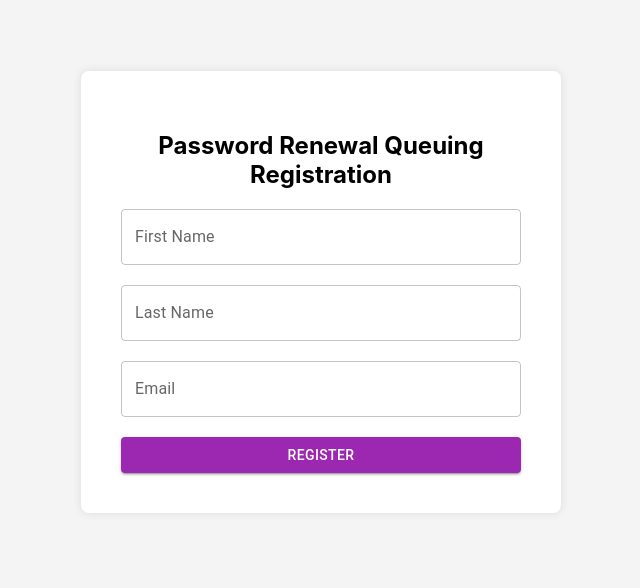
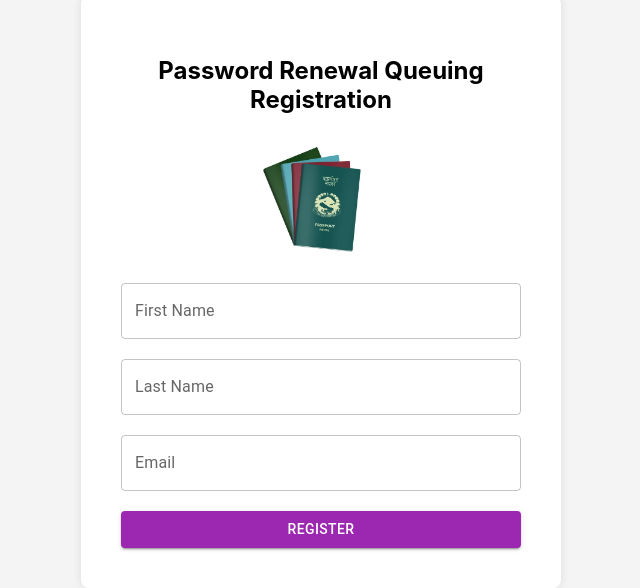
Before and after one commit to techlordsujan/customer-queueing-system, a React (Create React App) app: page /#/ in a window 1280 px wide. Shown: the part 128-716 px from the top of the page, without its empty margins (319-959 px from the left). Built offline with nearby package versions, Linux system fonts and the light colour scheme.

Commit message:
server url updated

```diff
--- a/src/api.js
+++ b/src/api.js
@@ -2,7 +2,7 @@
 import axios from "axios";
 
 const api = axios.create({
-  baseURL: "http://localhost:5000/api", // Ensure this matches your backend URL
+  baseURL: "https://eon.cmd.com.np/api", // Ensure this matches your backend URL
 });
 
 export default api;
--- a/src/components/CustomerRegistration.js
+++ b/src/components/CustomerRegistration.js
@@ -2,6 +2,7 @@ import React, { useState } from "react";
 import api from "../api";
 import { CircularProgress, TextField, Button } from "@mui/material";
 import useStyles from "./useStyles";
+import logo from "../assets/company_logo.png";
 
 const CustomerRegistration = () => {
   const [formData, setFormData] = useState({
@@ -42,6 +43,8 @@ const CustomerRegistration = () => {
     <div className={classes.container}>
       <form className={classes.form} onSubmit={handleSubmit}>
         <h2 className={classes.title}>Password Renewal Queuing Registration</h2>
+        <img src={logo} alt="Company Logo" className={classes.logo} />{" "}
+        {/* Logo image */}
         {message && (
           <p
             className={
--- a/src/components/useStyles.js
+++ b/src/components/useStyles.js
@@ -32,6 +32,11 @@ const useStyles = makeStyles(() => ({
     textAlign: "center",
     marginTop: "10px",
   },
+  logo: {
+    width: "150px", // Adjust width as needed
+    margin: "20px auto",
+    display: "block",
+  },
 }));
 
 export default useStyles;
```
Also changed, not shown: src/assets/company_logo.png (added).
